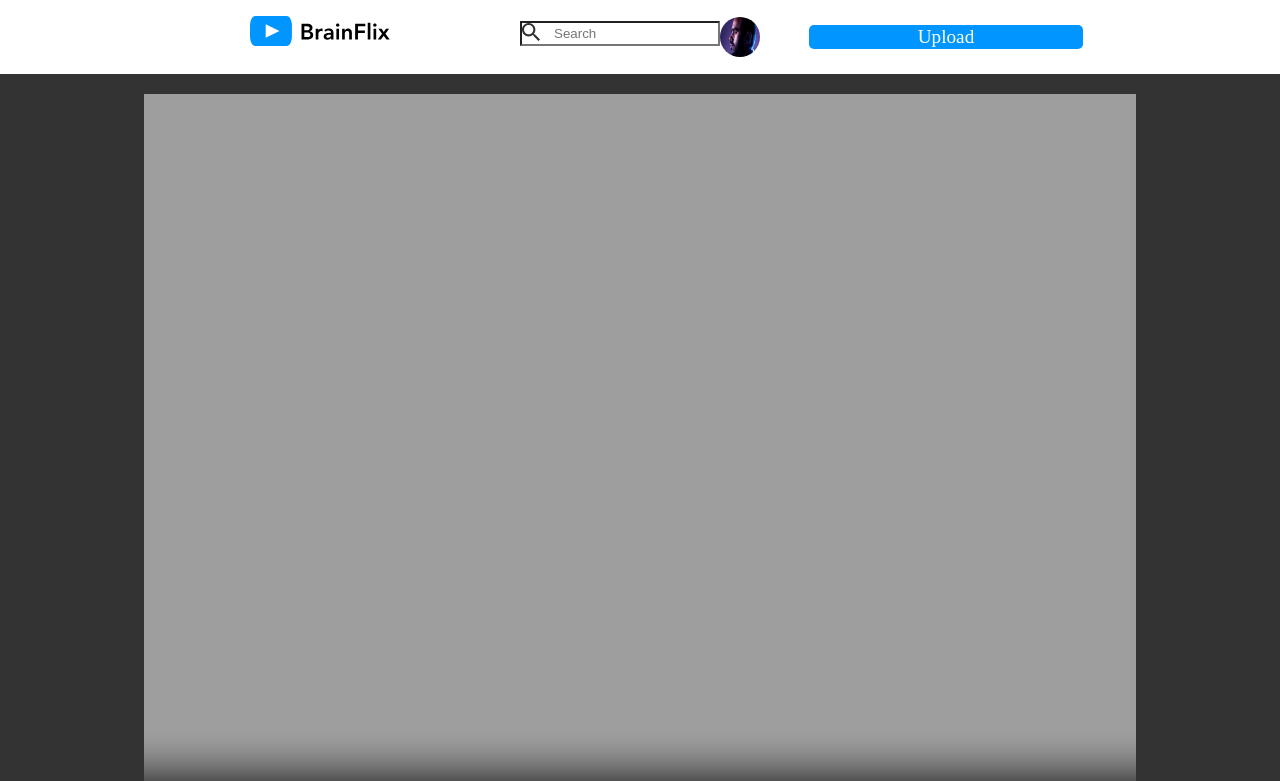
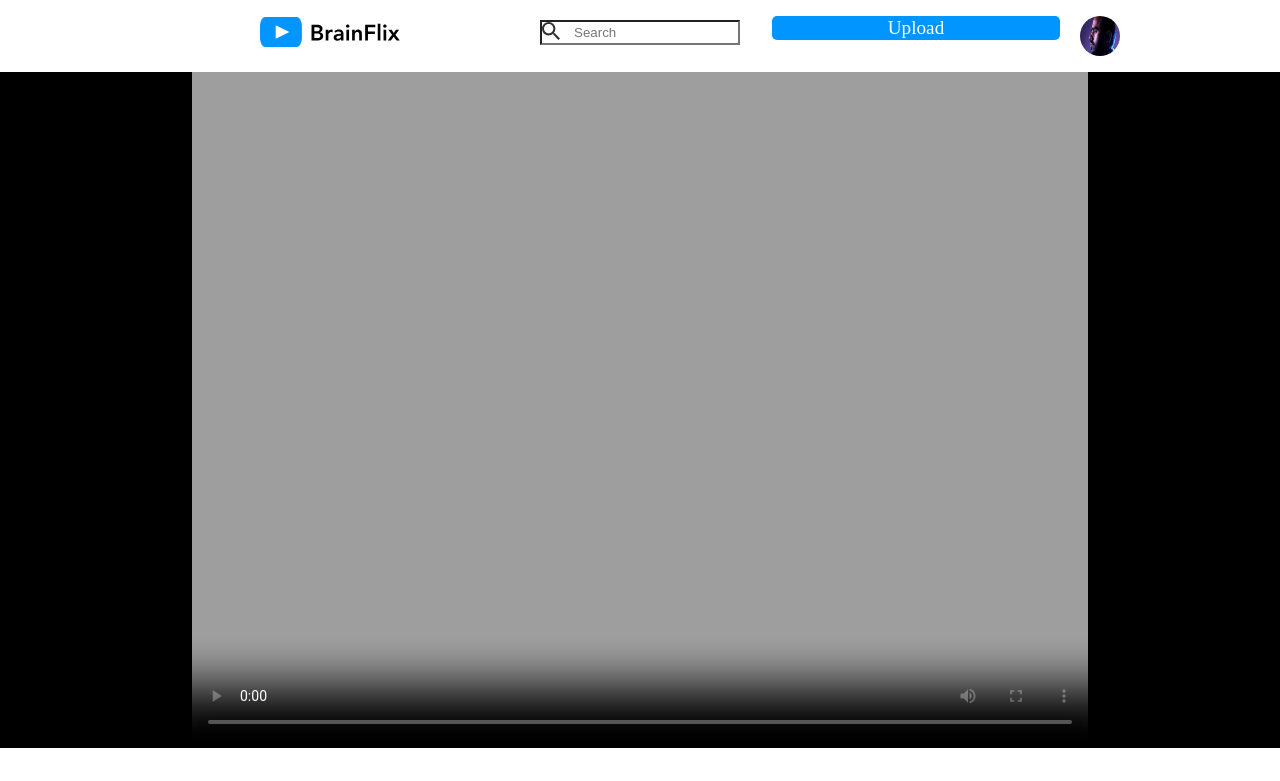
Before and after one commit to ddinh3/brainflix-s1, a React (Create React App) app: page / in a window 1280 px wide. Shown: the top 781 px of the page. Built offline with nearby package versions, Linux system fonts and the light colour scheme.

Commit message:
fixed more scss

```diff
--- a/src/components/Header/Header.jsx
+++ b/src/components/Header/Header.jsx
@@ -13,6 +13,7 @@ const Header = () => {
       </div>
       <div className="header__upload">
         <UploadButton />
+        <ProfilePictureTab />
       </div>
     </header>
   );
@@ -39,4 +40,12 @@ const ProfilePicture = () => (
     className="header__profile-picture"></img>
 );
 
+
+const ProfilePictureTab = () => (
+  <img
+    src={profilePicture}
+    alt="Mohan"
+    className="header__profile-picture-tab"></img>
+);
+
 export default Header;
--- a/src/components/Header/Header.scss
+++ b/src/components/Header/Header.scss
@@ -16,11 +16,13 @@
 
   @include desktop {
     padding: 1rem 8rem;
+
   }
 
   &__image {
-    text-align: center;
+    justify-content: center;
     width: 100%;
+    display: flex;
     .header__logo {
       height: 30px;
       margin-bottom: 8px;
@@ -60,8 +62,7 @@
       border-radius: 100%;
 
       @include tablet {
-        width: 2.5rem;
-        height: 2.5rem;
+        display: none;
       }
     }
   }
@@ -70,6 +71,24 @@
     display: flex;
     justify-content: center;
     width: 100%;
+
+    .header__profile-picture-tab {
+      display: none;
+
+      @include tablet {
+        display: block;
+        width: 2.5rem;
+        height: 2.5rem;
+        border-radius: 100%;
+      }
+
+      @include tablet {
+        width: 2.5rem;
+        height: 2.5rem;
+        border-radius: 100%;
+      }
+
+    }
 
     .header__button {
       font-family: "Avenir Bold";
--- a/src/components/MainVideo/Mainvideo.scss
+++ b/src/components/MainVideo/Mainvideo.scss
@@ -4,11 +4,18 @@
 
 
 .hero {
-    background-color: #333;
-    padding: 20px;
+    background-color: $secondary-colordblack;
+    // padding: 20px;
+
+    @include tablet {
+      padding: 0 2.5rem;
+    }
+
+    @include desktop {
+      padding: 0 12rem;
+    }
   }
 
   .hero__player {
-    width:80%;
-
+    width:100%;
   }
```
